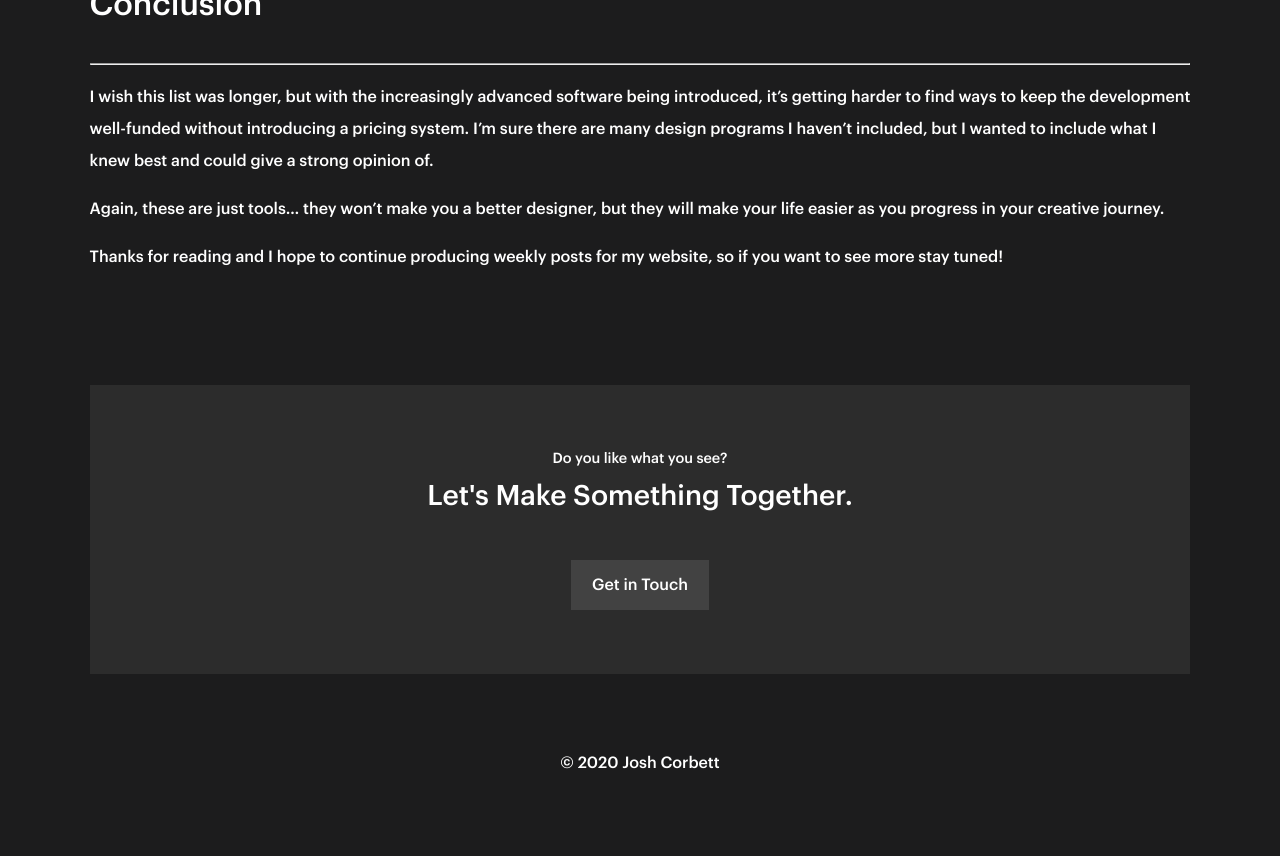
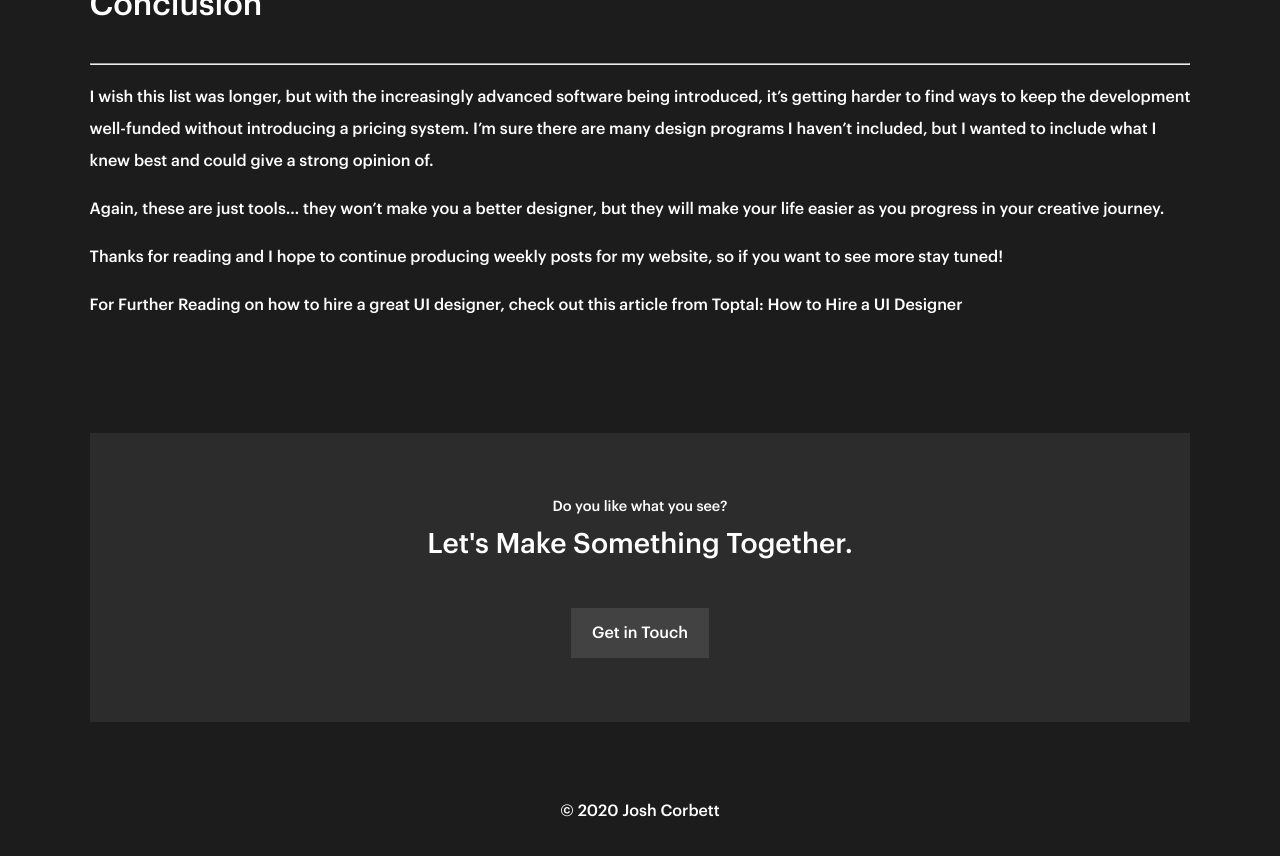
Before and after one commit to joshwcorbett/joshwcorbett.github.io, a Jekyll site: the page built from _articles/best-free-design-tools-for-2020.md, in a window 1280 px wide and 900 px high, scrolled down 3160 px. Shown: the top 856 px of the window. Built offline with Jekyll 4.4.1, drawn with Linux system fonts in a browser that asks for light colours; cached includes are drawn as plain includes; Markdown is read by kramdown in place of the engine named in the settings; some of the changed lines change nothing that is shown.

Commit message:
Update from Forestry.io Josh Corbett updated _articles/best-free-design-tools-for-2020.md

```diff
--- a/_articles/best-free-design-tools-for-2020.md
+++ b/_articles/best-free-design-tools-for-2020.md
@@ -1,5 +1,5 @@
 ---
-date: 2020-02-07 21:27:38 -0700
+date: 2020-02-08T04:27:38.000+00:00
 title: Top 5 Best Free Design Tools to use in 2020
 image: https://images.unsplash.com/photo-1512295767273-ac109ac3acfa?ixlib=rb-1.2.1&ixid=eyJhcHBfaWQiOjEyMDd9&auto=format&fit=crop&w=1575&q=80
 
@@ -87,3 +87,5 @@ I wish this list was longer, but with the increasingly advanced software being i
 Again, these are just tools... they won't make you a better designer, but they will make your life easier as you progress in your creative journey.
 
 Thanks for reading and I hope to continue producing weekly posts for my website, so if you want to see more stay tuned!
+
+For Further Reading on how to hire a great UI designer, check out this article from Toptal: [How to Hire a UI Designer](https://www.toptal.com/designers/ui/how-to-hire "How to Hire a UI Designer")
```
Also changed, not shown: .forestry/settings.yml.
